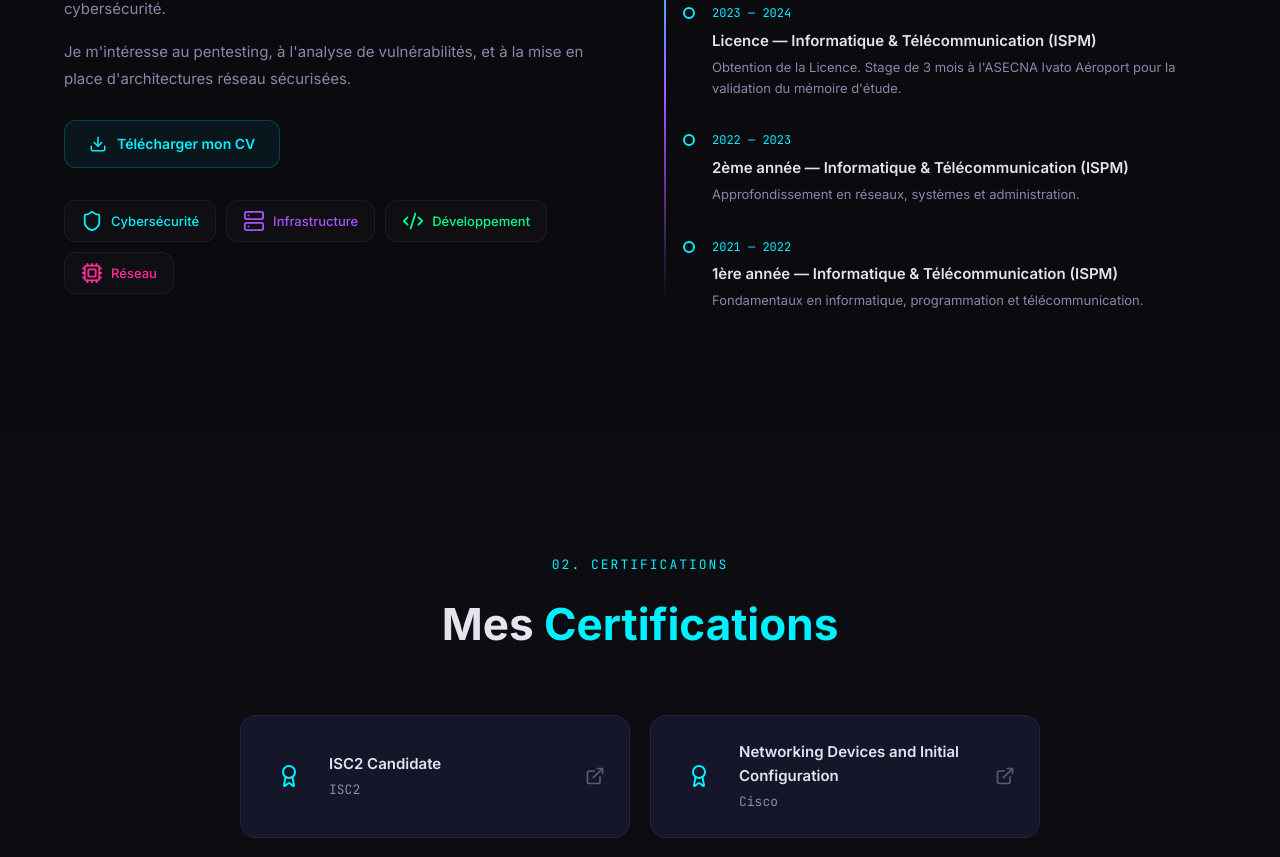
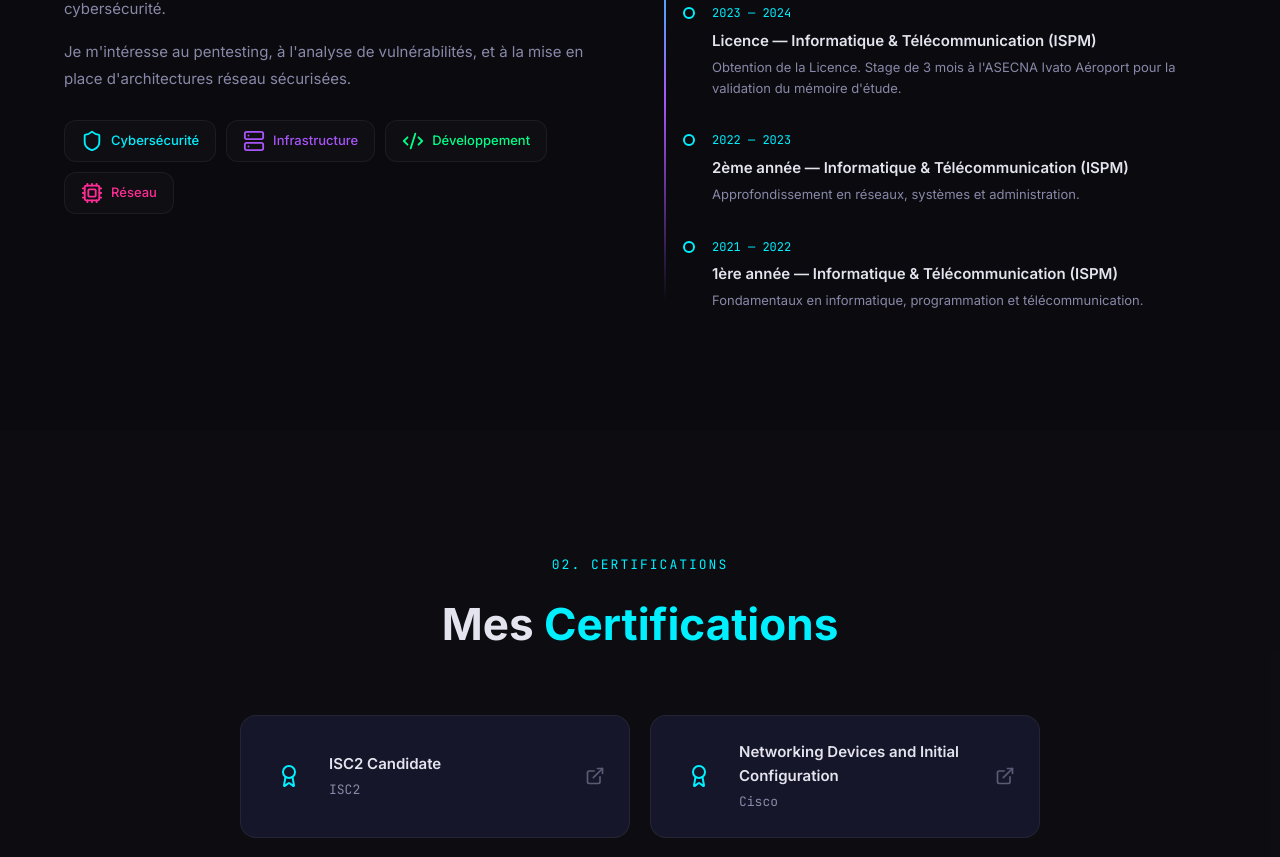
Before and after one commit to nambinintsoa2201-bit/Portfolio, a React (Vite) app: page / in a window 1280 px wide. Shown: the part 1380-2237 px from the top of the page. Built offline with nearby package versions, Linux system fonts and the light colour scheme.

Commit message:
Remove CV button from About section

```diff
--- a/src/pages/About.tsx
+++ b/src/pages/About.tsx
@@ -1,6 +1,6 @@
 import { motion, useInView } from 'framer-motion';
 import { useRef, useMemo } from 'react';
-import { GraduationCap, Shield, Server, Code2, Cpu, Download } from 'lucide-react';
+import { GraduationCap, Shield, Server, Code2, Cpu } from 'lucide-react';
 import { useLanguage } from '../contexts/LanguageContext';
 
 function Fade({ children, delay = 0 }: { children: React.ReactNode; delay?: number }) {
@@ -60,31 +60,6 @@ export default function About() {
               <p style={{ fontSize: 15, lineHeight: 1.8, color: 'var(--text-secondary)', marginBottom: 28 }}>
                 {t('about.desc2')}
               </p>
-
-              <motion.a
-                href="/assets/CV.pdf"
-                download
-                whileHover={{ scale: 1.05, boxShadow: '0 0 20px rgba(0,240,255,0.2)' }}
-                whileTap={{ scale: 0.95 }}
-                style={{
-                  display: 'inline-flex',
-                  alignItems: 'center',
-                  gap: 10,
-                  padding: '12px 24px',
-                  borderRadius: 12,
-                  background: 'rgba(0,240,255,0.05)',
-                  border: '1px solid rgba(0,240,255,0.2)',
-                  color: 'var(--accent-cyan)',
-                  fontSize: 14,
-                  fontWeight: 600,
-                  textDecoration: 'none',
-                  marginBottom: 32,
-                  transition: 'all 0.3s'
-                }}
-              >
-                <Download size={18} />
-                {t('home.btnCV')}
-              </motion.a>
               <div style={{ display: 'flex', flexWrap: 'wrap', gap: 10 }}>
                 {highlights.map((h) => (
                   <motion.div key={h.label} whileHover={{ scale: 1.05, borderColor: h.color }} style={{ display: 'flex', alignItems: 'center', gap: 8, padding: '9px 16px', borderRadius: 12, border: '1px solid var(--border-subtle)', background: 'rgba(255,255,255,0.02)', color: h.color, fontSize: 13, fontWeight: 500, cursor: 'default', transition: 'all 0.3s' }}>
```
